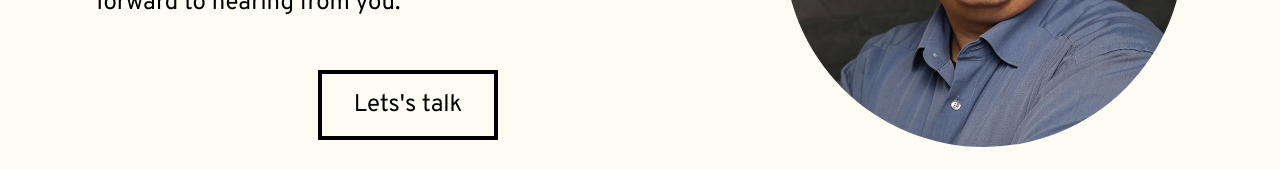
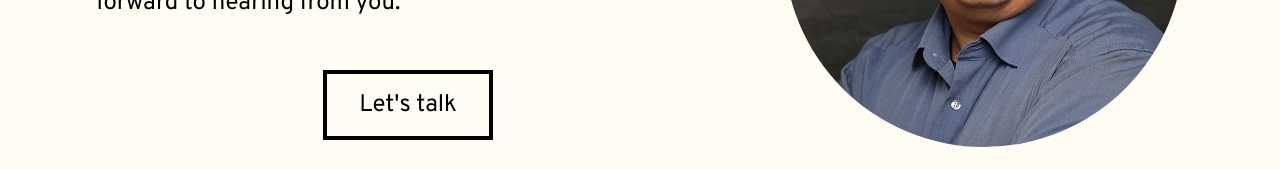
Before and after one commit to oljungde/portfolio, an Angular app: page /about-me in a window 1280 px wide. Shown: the part 421-590 px from the top of the page. Built offline with nearby package versions, Linux system fonts and the light colour scheme; grey boxes are pictures that could not be loaded.

Commit message:
bugfix link and button

```diff
--- a/src/app/about-me/about-me.component.ts
+++ b/src/app/about-me/about-me.component.ts
@@ -7,6 +7,6 @@ import { Component } from '@angular/core';
 })
 export class AboutMeComponent {
   linkTo: string = '#contact';
-  linkName: string = `Lets's talk`;
+  linkName: string = `Let's talk`;
 
 }
--- a/src/app/footer/footer.component.html
+++ b/src/app/footer/footer.component.html
@@ -27,7 +27,8 @@
                     <div class="error-container">
                         <div *ngIf="contactForm.controls['email'].errors && (submitted || contactForm.controls['email'].dirty || contactForm.controls['email'].touched)">
                             <p *ngIf="contactForm.controls['email'].errors['required']" class="error-message">Please enter your email adress.</p>
-                            <p *ngIf="contactForm.controls['email'].errors['email'] && contactForm.controls['email'].touched" class="error-message">Please enter a valid email adress.</p>
+                            <p *ngIf="contactForm.controls['email'].errors['email'] && contactForm.controls['email'].touched" class="error-message">Please enter a valid email
+                                adress.</p>
                         </div>
                     </div>
                 </div>
@@ -38,7 +39,8 @@
                     <div class="error-container">
                         <div *ngIf="contactForm.controls['message'].errors && (submitted || contactForm.controls['message'].dirty || contactForm.controls['message'].touched)">
                             <p *ngIf="contactForm.controls['message'].errors['required']" class="error-message">Please enter your message.</p>
-                            <p *ngIf="contactForm.controls['message'].errors['minlength'] && contactForm.controls['message'].touched" class="error-message">Please enter a message with at least 10
+                            <p *ngIf="contactForm.controls['message'].errors['minlength'] && contactForm.controls['message'].touched" class="error-message">Please enter a message
+                                with at least 10
                                 characters.</p>
                         </div>
                     </div>
@@ -66,7 +68,7 @@
 
                 <div class="footer-legal">
                     <a routerLink="/legal-notice">Legal Notice</a> |
-                    <a href="/privacy-policy">Privacy Policy</a>
+                    <a routerLink="/privacy-policy">Privacy Policy</a>
                 </div>
 
             </div>
```
